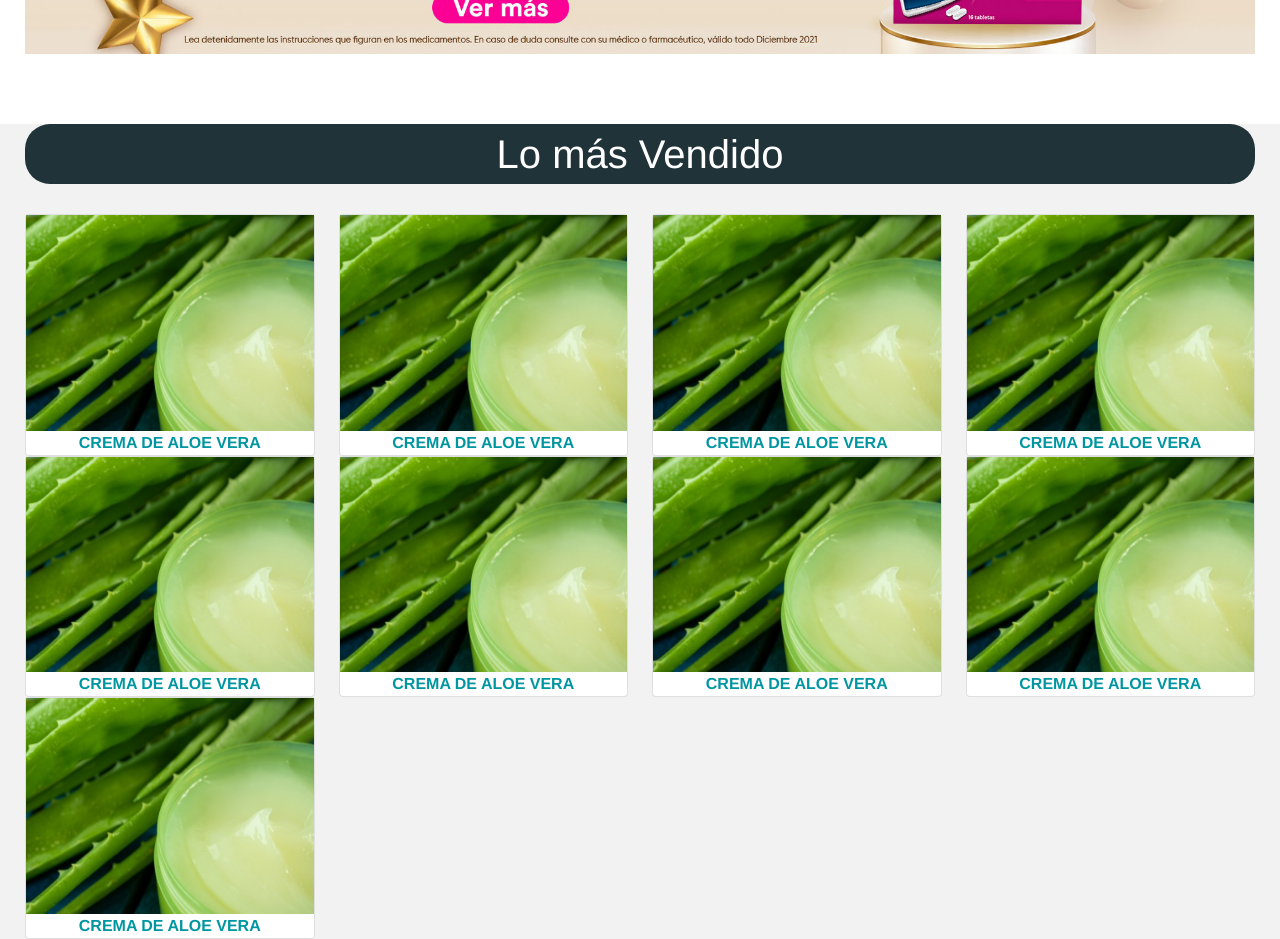
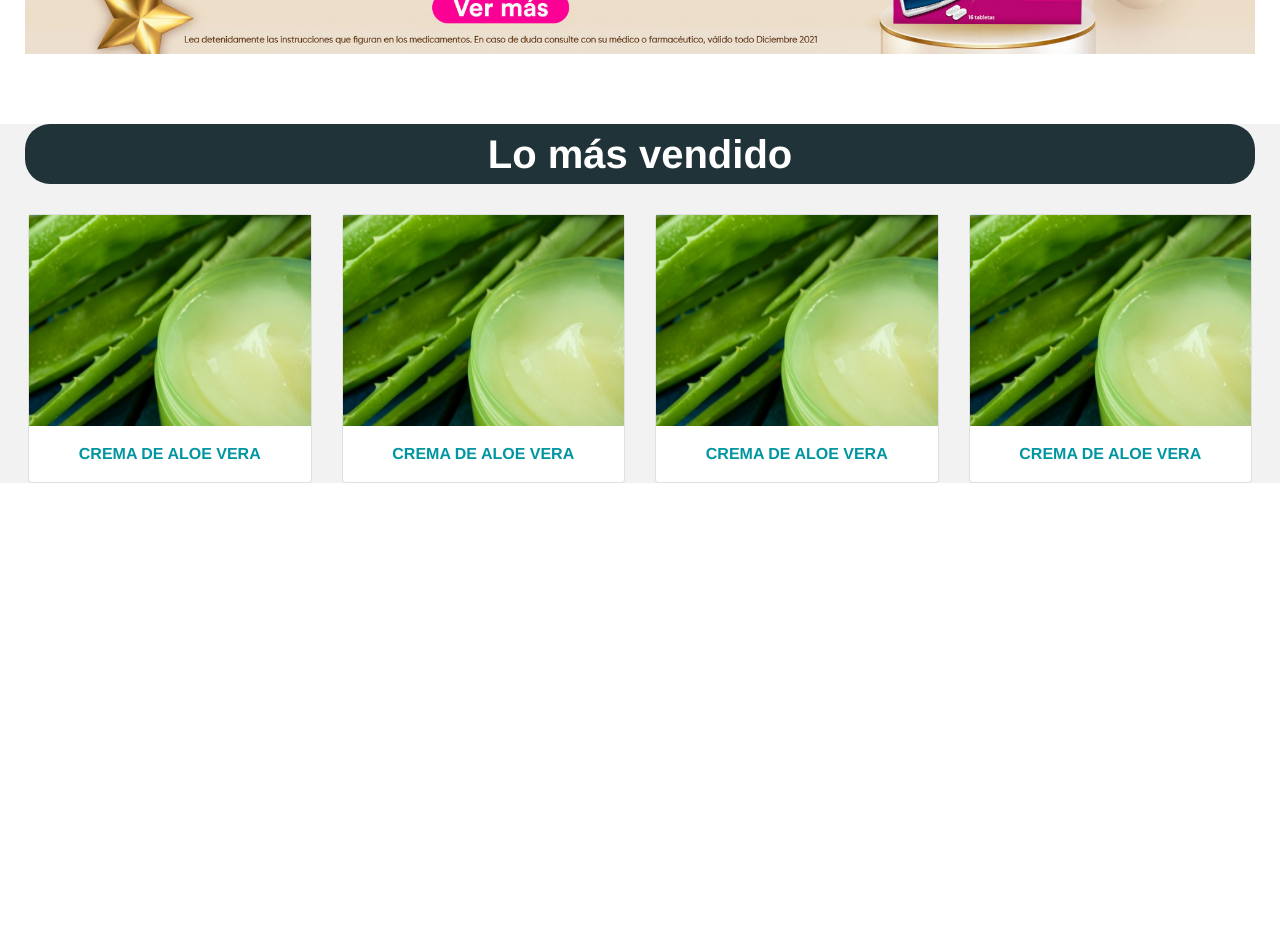
Before and after one commit to ernesto-1998/Farmacia_San_Nicolas_Clon, a Vue app: page / in a window 1280 px wide. Shown: the part 1580-2519 px from the top of the page. After the commit the page ends 2063 px from the top, so only its background shows below. Built offline with nearby package versions, Linux system fonts and the light colour scheme; what vue-scroll-fixed-navbar would draw is missing.

Commit message:
scrollbar casi terminado, faltan detalles

```diff
--- a/src/components/Cards/miniCard.vue
+++ b/src/components/Cards/miniCard.vue
@@ -3,7 +3,7 @@
         <div class="row">
             <img src="../../assets/cremaAloe.jpg" alt="">
         </div>
-        <div class="row">
+        <div class="row px-1 py-3">
             <strong><span>Crema de Aloe Vera</span></strong>
         </div>
     </div>
@@ -17,6 +17,5 @@ export default {
     span {
         color: rgb(0, 150, 161);
         text-transform: uppercase;
-        padding: 25px 10px;
     }
 </style>
--- a/src/views/Home.vue
+++ b/src/views/Home.vue
@@ -28,10 +28,12 @@
     </div>
     <div class="contenedor">
       <div class="content">
-        <div class="division2">Lo más Vendido</div>
-        <div class="row overflow">
-          <div class="col-3" v-for="(value, index) in 9" :key="index">
-            <minicard />
+        <div class="division2"><strong>Lo más vendido</strong></div>
+        <div class="scroll-menu">
+          <div class="row scroll-content">
+            <div class="col-md-3 col-6 carta" v-for="(value, index) in 8" :key="index">
+              <minicard/>
+            </div>
           </div>
         </div>
       </div>
@@ -194,7 +196,20 @@ a {
   width: 100%;
 }
 
-.overflow {
+.scroll-menu {
+
+}
+
+.scroll-content {
+  /* display: grid;
+  grid-template-columns: repeat(4, 1fr); */
+  display: flex;
+  flex-wrap: nowrap;
   overflow-y: auto;
 }
+
+.carta{
+  border-radius: 10px;
+   padding: 0 15px;
+}
 </style>
```
